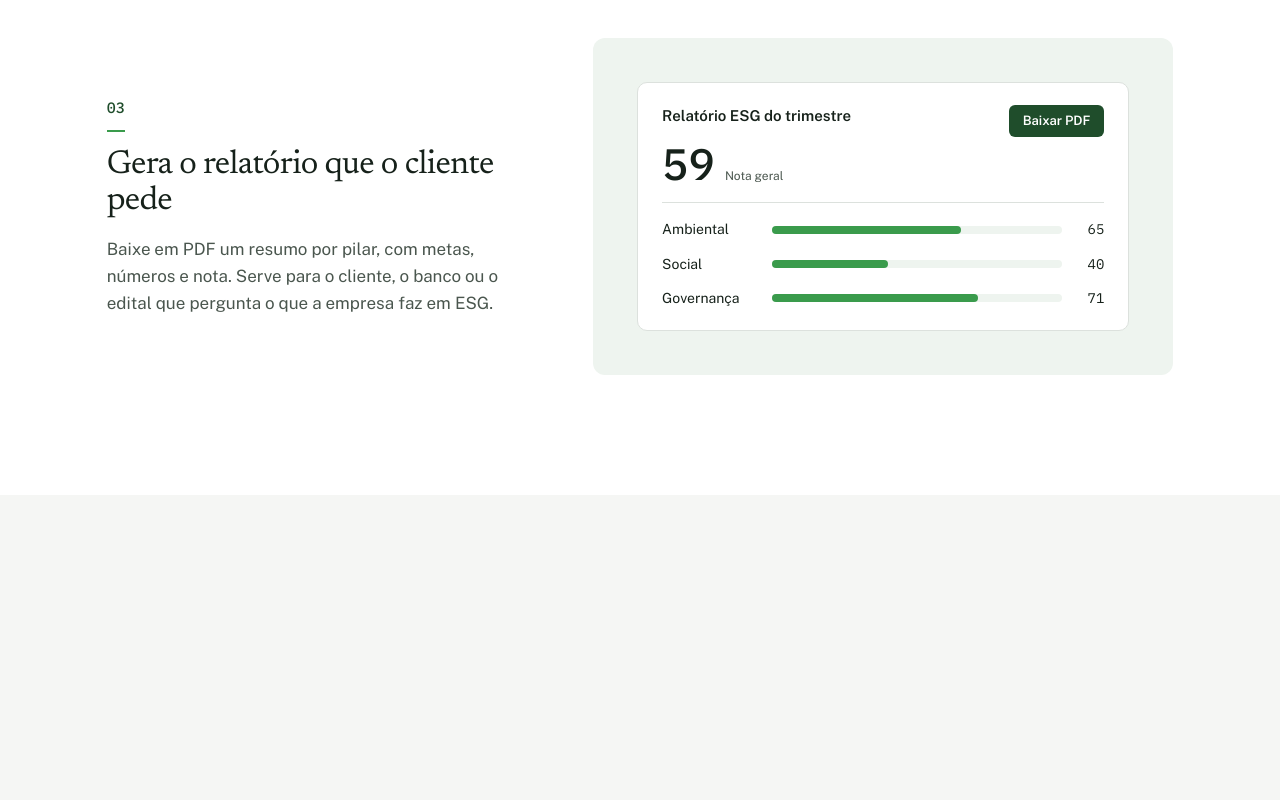
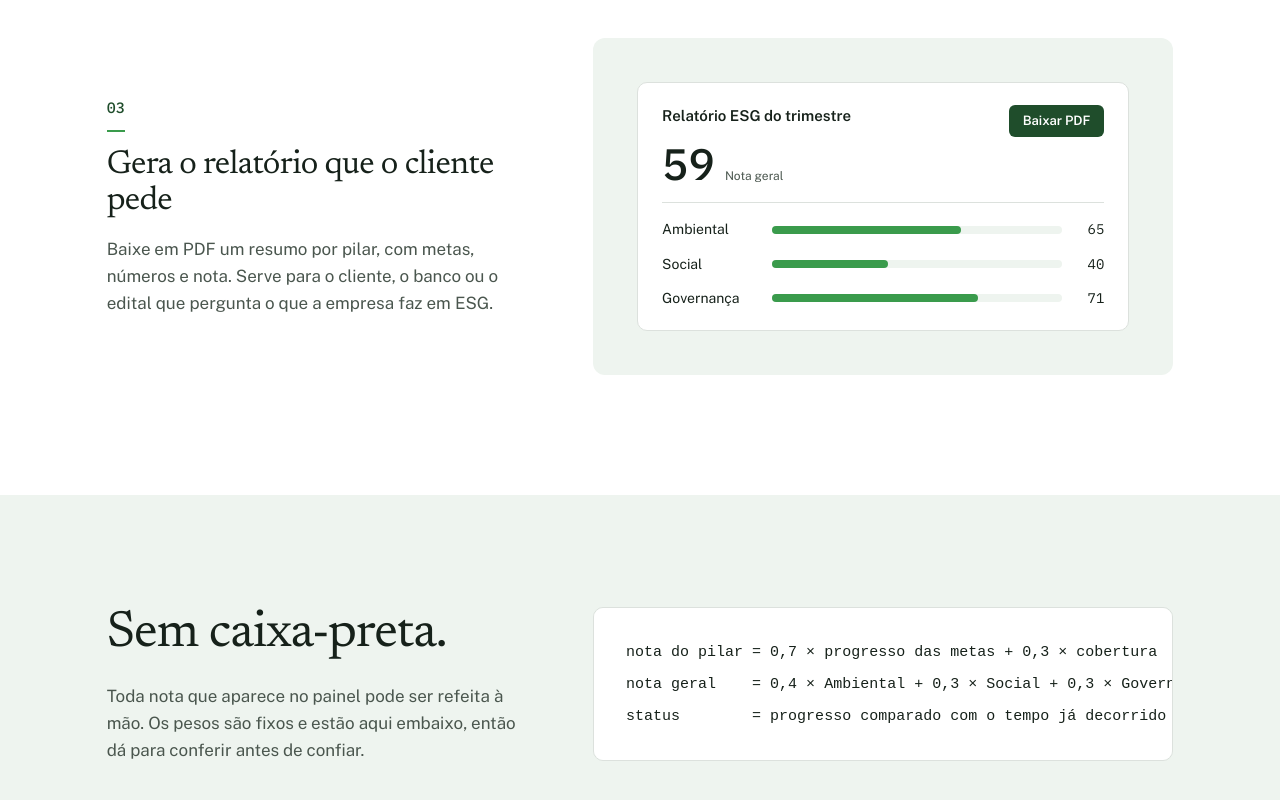
Before and after one commit to leonardoluirodrigues1-lang/syncro-esg, a React (Vite) app in the folder frontend/: page / in a window 1280 px wide. Shown: the part 2565-3365 px from the top of the page. Before the commit the page ends 3060 px from the top, so only its background shows below. Built offline with nearby package versions, Linux system fonts and the light colour scheme; no server answers.

Commit message:
Landing B5: Sem caixa-preta, com as fórmulas da nota
Co-Authored-By: Claude Opus 5.5 <noreply@anthropic.com>

```diff
--- a/frontend/src/landing.css
+++ b/frontend/src/landing.css
@@ -616,3 +616,65 @@
     grid-template-columns: 1fr;
   }
 }
+
+/* ----- 5. Sem caixa-preta ----- */
+.l-nota {
+  background: var(--fundo-claro);
+  padding-block: 112px;
+}
+
+.l-nota-grade {
+  display: grid;
+  grid-template-columns: minmax(0, 5fr) minmax(0, 7fr);
+  gap: 72px;
+  align-items: start;
+}
+
+.l-nota-texto {
+  position: relative;
+  isolation: isolate;
+  display: flex;
+  flex-direction: column;
+  gap: 20px;
+}
+
+.l-nota h2 {
+  font-size: clamp(34px, 4vw, 52px);
+}
+
+.l-nota-texto p {
+  color: var(--suave);
+}
+
+.l-formulas {
+  margin: 0;
+  background: #ffffff;
+  border: 1px solid var(--linha);
+  border-radius: 10px;
+  padding: 28px 32px;
+  font-family: var(--mono);
+  font-size: 15px;
+  line-height: 2;
+  color: var(--tinta);
+  overflow-x: auto;
+}
+
+@media (max-width: 900px) {
+  .l-nota {
+    padding-block: 80px;
+  }
+  .l-nota-grade {
+    grid-template-columns: 1fr;
+    gap: 32px;
+  }
+}
+
+@media (max-width: 480px) {
+  .l-nota {
+    padding-block: 64px;
+  }
+  .l-formulas {
+    padding: 20px;
+    font-size: 13px;
+  }
+}
--- a/frontend/src/pages/Landing.tsx
+++ b/frontend/src/pages/Landing.tsx
@@ -34,6 +34,7 @@ export default function Landing() {
         <Topo />
         <Numeros />
         <ComoFunciona />
+        <Nota />
         {/* seções */}
       </main>
     </div>
@@ -282,3 +283,27 @@ function ComoFunciona() {
     </section>
   );
 }
+
+// Mesmas fórmulas de db/schema.sql (vw_score_pilar, vw_meta_status) e painel.service.ts.
+const FORMULAS = `nota do pilar = 0,7 × progresso das metas + 0,3 × cobertura
+nota geral    = 0,4 × Ambiental + 0,3 × Social + 0,3 × Governança
+status        = progresso comparado com o tempo já decorrido`;
+
+function Nota() {
+  return (
+    <section id="nota" className="l-nota" aria-labelledby="titulo-nota">
+      <div className="l-caixa l-nota-grade">
+        <div className="l-nota-texto">
+          <h2 id="titulo-nota">Sem caixa-preta.</h2>
+          <p>
+            Toda nota que aparece no painel pode ser refeita à mão. Os pesos são fixos e estão aqui embaixo, então dá
+            para conferir antes de confiar.
+          </p>
+        </div>
+        <pre className="l-formulas">
+          <code>{FORMULAS}</code>
+        </pre>
+      </div>
+    </section>
+  );
+}
```
